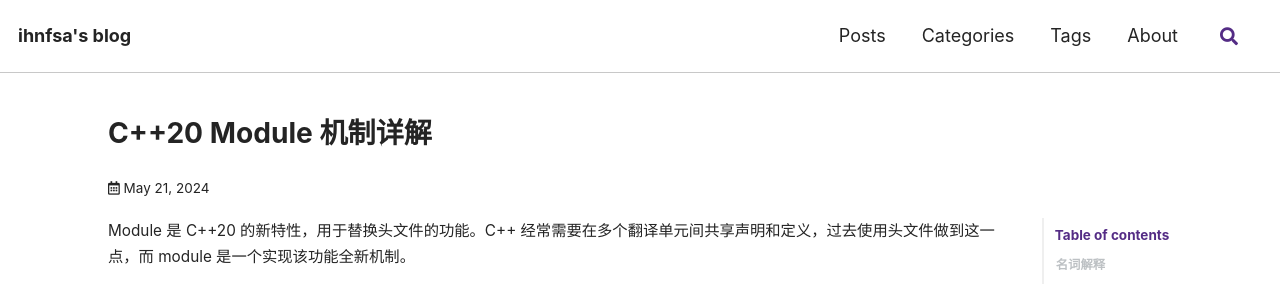
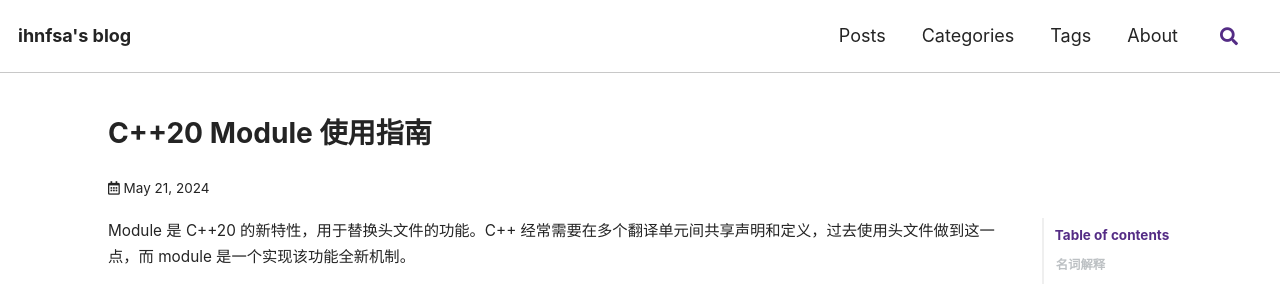
Before and after one commit to ihnfsax/ihnfsax.github.io, a Jekyll site: the page built from _posts/2024-05-21-cpp-modules.md, in a window 1280 px wide and 900 px high. Shown: the top 284 px of the window. Built offline with Jekyll 4.4.1, drawn with Linux system fonts in a browser that asks for light colours; cached includes are drawn as plain includes; some web fonts are replaced; comment, search, counter and statistics services are not loaded.

Commit message:
Change title of a post

```diff
--- a/_posts/2024-05-21-cpp-modules.md
+++ b/_posts/2024-05-21-cpp-modules.md
@@ -1,5 +1,5 @@
 ---
-title: "C++20 Module 机制详解"
+title: "C++20 Module 使用指南"
 date: 2024-05-21
 categories:
   - C++
```
